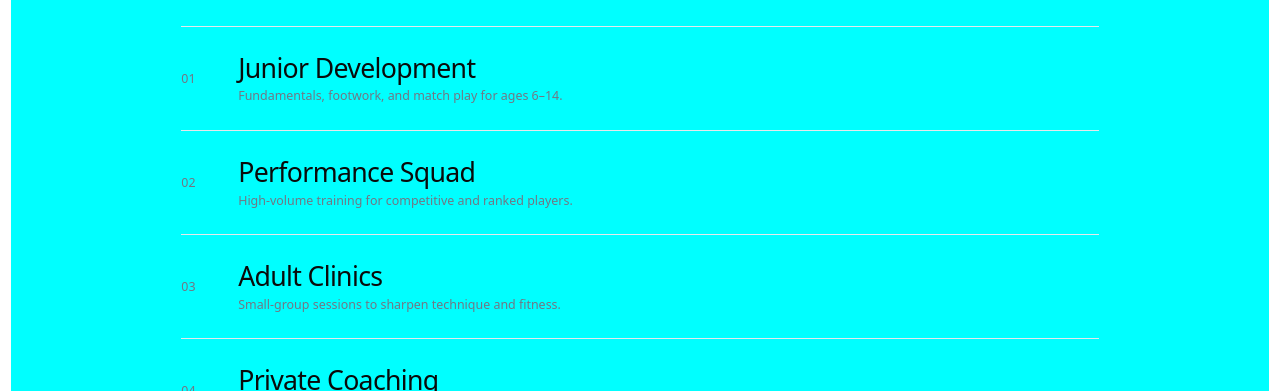
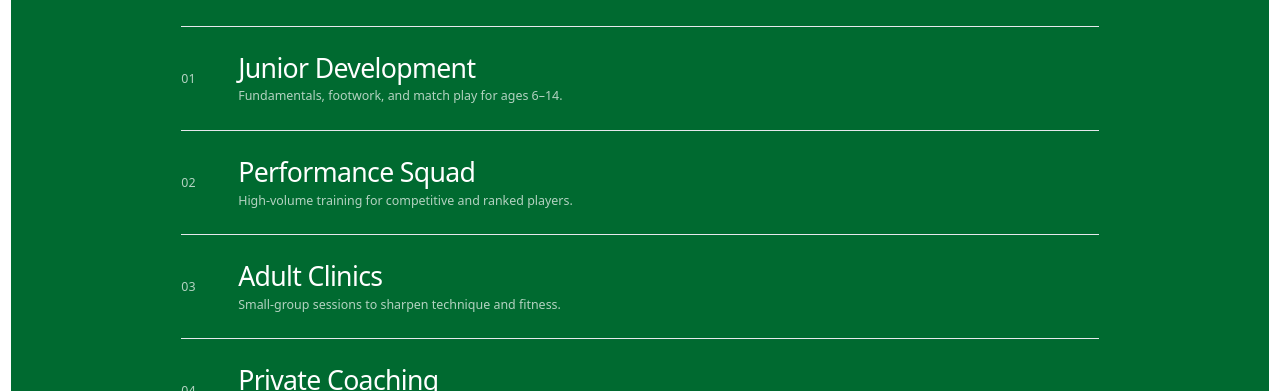
Before and after one commit to Miiles01/vague, a Next.js app: page / in a window 1280 px wide. Shown: the part 1729-2120 px from the top of the page. Built offline with nearby package versions, Linux system fonts and the light colour scheme; no server answers.

Commit message:
Emphasize yellow, red, and green backgrounds across sections

```diff
--- a/src/views/home/programs-section.tsx
+++ b/src/views/home/programs-section.tsx
@@ -17,7 +17,7 @@ export const ProgramsSection = ({ programs }: ProgramsSectionProps) => (
   <section
     id="programs"
     aria-labelledby="programs-title"
-    className="bg-brand-cyan text-ink px-6 py-24 md:py-32 lg:py-40 sm:px-10 md:px-20 lg:px-32 xl:px-48"
+    className="bg-brand-green text-on-brand px-6 py-24 md:py-32 lg:py-40 sm:px-10 md:px-20 lg:px-32 xl:px-48"
   >
     <div className="flex flex-col gap-6 sm:flex-row sm:items-end sm:justify-between">
       <div>
@@ -51,14 +51,14 @@ const ProgramRow = ({ program, index }: { program: Program; index: number }) =>
         config={{ tension: 190, friction: 26 }}
         className="flex items-center gap-6 py-7"
       >
-        <span className="w-10 text-sm font-medium text-ink-soft">
+        <span className="w-10 text-sm font-medium text-on-brand/70">
           {program.index}
         </span>
         <span className="min-w-0 flex-1">
           <span className="block text-2xl font-medium tracking-tight sm:text-3xl">
             {program.name}
           </span>
-          <span className="mt-1 block text-sm text-ink-soft">
+          <span className="mt-1 block text-sm text-on-brand/70">
             {program.description}
           </span>
         </span>
--- a/src/views/home/testimonials-section.tsx
+++ b/src/views/home/testimonials-section.tsx
@@ -20,7 +20,7 @@ export const TestimonialsSection = ({
   <section
     id="testimonials"
     aria-labelledby="testimonials-title"
-    className="bg-background px-6 py-20 sm:px-10 md:px-20 lg:px-32 xl:px-48 sm:py-24 md:py-32 lg:py-40"
+    className="bg-brand-cyan text-ink px-6 py-20 sm:px-10 md:px-20 lg:px-32 xl:px-48 sm:py-24 md:py-32 lg:py-40"
   >
     <div className="flex flex-col gap-6 sm:flex-row sm:items-end sm:justify-between">
       <div>
```
